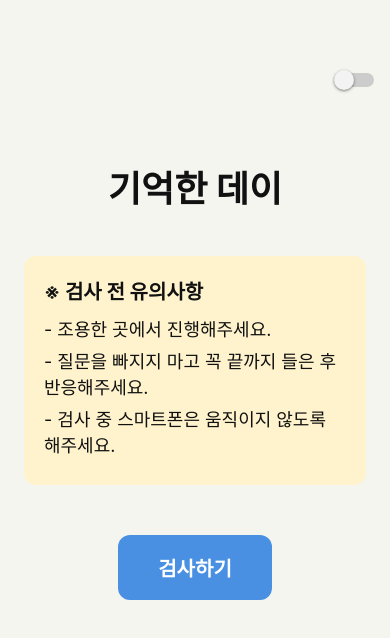
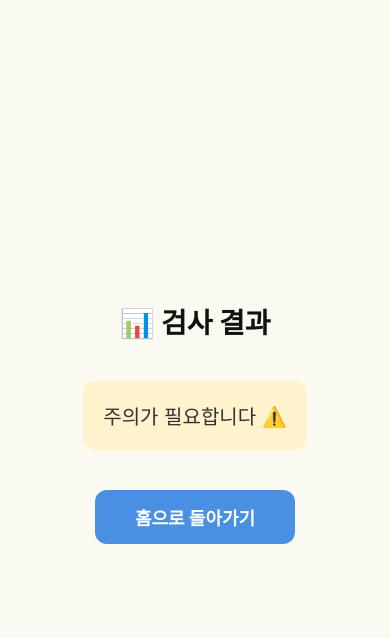
Before and after one commit to tkdudsh/test03, a React Native app: screen /Result in a window 390 px wide. Shown: the top 638 px of the page. Built offline with nearby package versions, Linux system fonts and the light colour scheme.

Commit message:
기본적인 버튼 구현

```diff
--- a/pages/ResultPage.js
+++ b/pages/ResultPage.js
@@ -0,0 +1,61 @@
+import React from 'react';
+import { View, Text, TouchableOpacity, StyleSheet } from 'react-native';
+
+export default function ResultPage({ navigation }) {
+  const result = '주의가 필요합니다 ⚠️'; // 추후 API 응답 기반으로 변경
+
+  return (
+    <View style={styles.container}>
+      <Text style={styles.title}>📊 검사 결과</Text>
+
+      <View style={styles.resultBox}>
+        <Text style={styles.resultText}>{result}</Text>
+      </View>
+
+      <TouchableOpacity
+        style={styles.button}
+        onPress={() => navigation.navigate('Main')}
+      >
+        <Text style={styles.buttonText}>홈으로 돌아가기</Text>
+      </TouchableOpacity>
+    </View>
+  );
+}
+
+const styles = StyleSheet.create({
+  container: {
+    flex: 1,
+    backgroundColor: '#FAFAF0',
+    justifyContent: 'center',
+    alignItems: 'center',
+    padding: 24,
+  },
+  title: {
+    fontSize: 28,
+    fontWeight: 'bold',
+    marginBottom: 40,
+    color: '#111',
+  },
+  resultBox: {
+    backgroundColor: '#FFF3CD',
+    borderRadius: 12,
+    padding: 20,
+    marginBottom: 40,
+  },
+  resultText: {
+    fontSize: 20,
+    color: '#333',
+    textAlign: 'center',
+  },
+  button: {
+    backgroundColor: '#4A90E2',
+    paddingVertical: 14,
+    paddingHorizontal: 40,
+    borderRadius: 12,
+  },
+  buttonText: {
+    fontSize: 18,
+    color: '#fff',
+    fontWeight: 'bold',
+  },
+});
--- a/pages/Router.js
+++ b/pages/Router.js
@@ -4,6 +4,8 @@ import { createNativeStackNavigator } from '@react-navigation/native-stack';
 
 import AppMainPage from './AppMainPage';
 import TutorialPage from './TutorialPage';
+import TestPage from './TestPage';
+import ResultPage from './ResultPage';
 
 
 const Stack = createNativeStackNavigator();
@@ -14,6 +16,8 @@ export default function Router() {
       <Stack.Navigator screenOptions={{ headerShown: false }}>
         <Stack.Screen name="Main" component={AppMainPage} />
         <Stack.Screen name="Tutorial" component={TutorialPage} />
+        <Stack.Screen name="Test" component={TestPage} />
+        <Stack.Screen name="Result" component={ResultPage} />
       </Stack.Navigator>
     </NavigationContainer>
   );
--- a/pages/TestPage.js
+++ b/pages/TestPage.js
@@ -0,0 +1,45 @@
+import React from 'react';
+import { View, Text, TouchableOpacity, StyleSheet } from 'react-native';
+
+export default function TestPage({ navigation }) {
+  return (
+    <View style={styles.container}>
+      <Text style={styles.title}>검사페이지</Text>
+
+      <TouchableOpacity
+        style={styles.button}
+        onPress={() => navigation.navigate('Result')}
+      >
+        <Text style={styles.buttonText}>결과페이지로 이동</Text>
+      </TouchableOpacity>
+    </View>
+  );
+}
+
+const styles = StyleSheet.create({
+  container: {
+    flex: 1,
+    backgroundColor: '#FAFAF0',
+    justifyContent: 'center',
+    alignItems: 'center',
+    padding: 24,
+  },
+  title: {
+    fontSize: 36,
+    fontWeight: 'bold',
+    marginBottom: 50,
+    color: '#111',
+    textAlign: 'center',
+  },
+  button: {
+    backgroundColor: '#4A90E2',
+    paddingVertical: 16,
+    paddingHorizontal: 40,
+    borderRadius: 12,
+  },
+  buttonText: {
+    fontSize: 18,
+    color: '#fff',
+    fontWeight: 'bold',
+  },
+});
--- a/pages/TutorialPage.js
+++ b/pages/TutorialPage.js
@@ -2,11 +2,10 @@ import React, { useState, useEffect } from 'react';
 import { View, Text, TouchableOpacity, StyleSheet } from 'react-native';
 import { Audio } from 'expo-av';
 
-export default function TutorialPage() {
+export default function TutorialPage({navigation}) {
   const [recording, setRecording] = useState(null);
   const [recordedURI, setRecordedURI] = useState(null);
 
-  // 🔐 마이크 권한 요청
   useEffect(() => {
     const getPermission = async () => {
       const response = await Audio.requestPermissionsAsync();
@@ -17,7 +16,6 @@ export default function TutorialPage() {
     getPermission();
   }, []);
 
-  // 🎙️ 녹음 시작
   const startRecording = async () => {
     try {
       const { granted } = await Audio.requestPermissionsAsync();
@@ -39,7 +37,6 @@ export default function TutorialPage() {
     }
   };
 
-  // ⏹️ 녹음 중지
   const stopRecording = async () => {
     try {
       await recording.stopAndUnloadAsync();
@@ -67,9 +64,17 @@ export default function TutorialPage() {
       </TouchableOpacity>
 
       {recordedURI && (
-        <Text style={styles.result}>✅ 녹음 완료! 파일 위치: {recordedURI}</Text>
+        <Text style={styles.result}>✅ 녹음 완료!</Text>
       )}
+
+<TouchableOpacity style={styles.recordButton}
+onPress={function(){navigation.navigate('Test')}}>
+      <Text style={styles.buttonText}>
+        테스트 시작
+      </Text>
+      </TouchableOpacity>
     </View>
+
   );
 }
 
```
